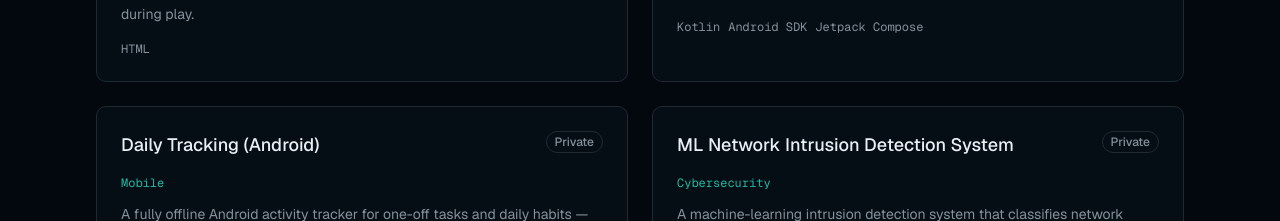
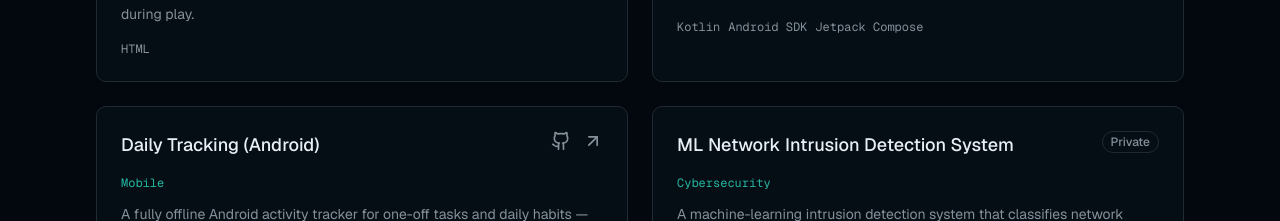
Before and after one commit to ionxg/Ionchaiyakul, a Next.js app in the folder Website/: page / in a window 1280 px wide. Shown: the part 3900-4121 px from the top of the page. Built offline with nearby package versions, Linux system fonts and the light colour scheme.

Commit message:
feat(daily-tracking): add URL

```diff
--- a/Website/components/projects-section.tsx
+++ b/Website/components/projects-section.tsx
@@ -90,7 +90,8 @@ const projects: Project[] = [
     description:
       "A fully offline Android activity tracker for one-off tasks and daily habits — set timeframes, tick items off per day, and follow streaks, stats, and history. Backed by a local Room database with reminder notifications.",
     technologies: ["Kotlin", "Jetpack Compose", "Room", "Material 3", "AlarmManager", "Android SDK"],
-    private: true,
+    githubUrl: "https://github.com/ionxg/task-tracking",
+    liveUrl: "https://github.com/ionxg/task-tracking",
   },
   {
     title: "ML Network Intrusion Detection System",
```
